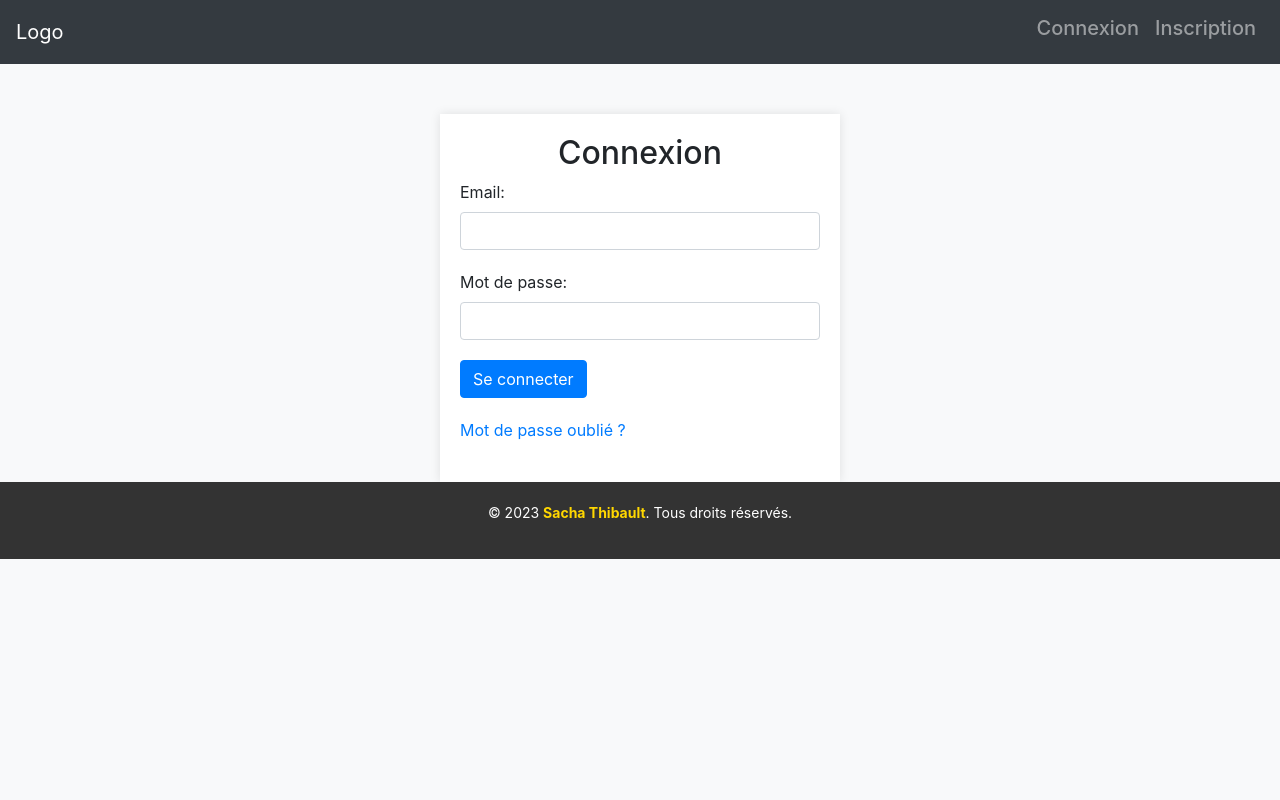
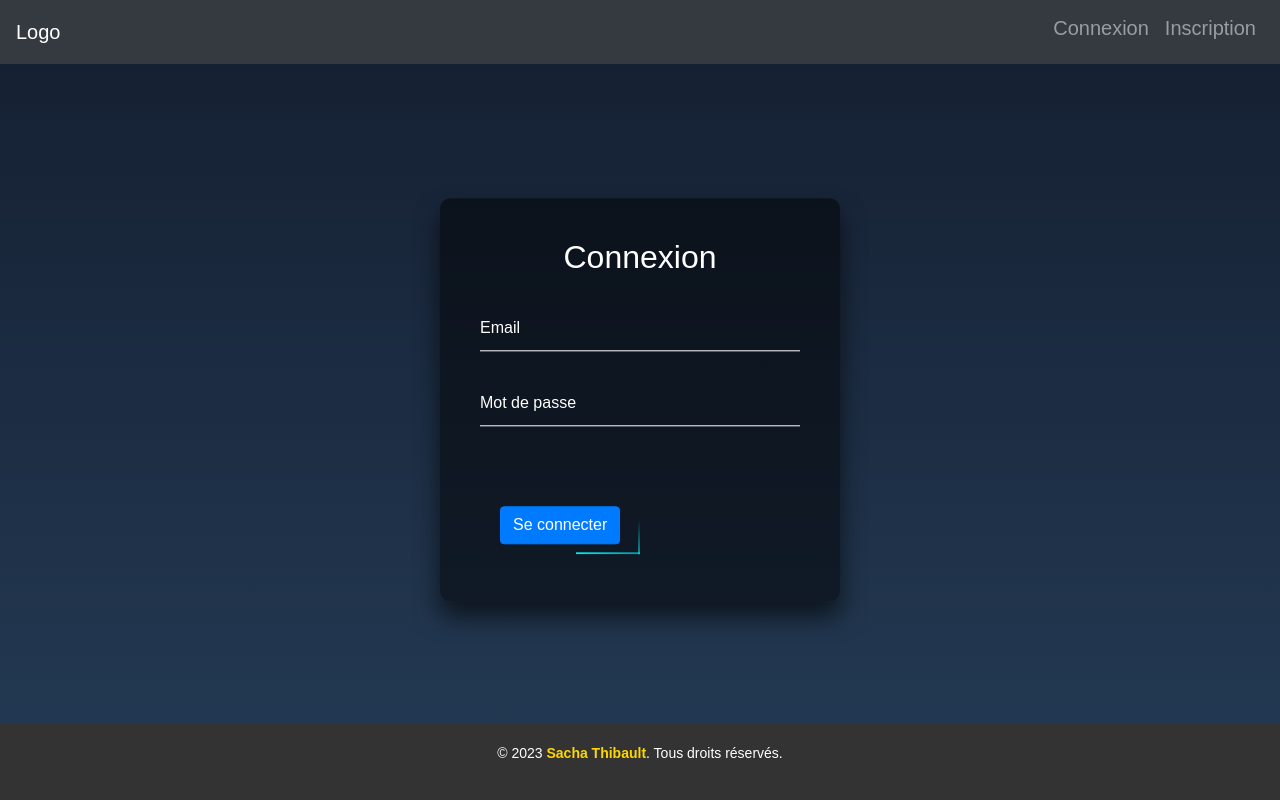
Before and after one commit to DevsAreAlsoHumans/Enigma, a PHP site: page /projet_WEB_PHP_YUG4/View/LoginView.php in a window 1280 px wide. Run offline with PHP 8.4, Linux system fonts and the light colour scheme; some libraries are stand-ins or nearby versions.

Commit message:
Update LoginView.php

```diff
--- a/View/LoginView.php
+++ b/View/LoginView.php
@@ -55,51 +55,180 @@ class LoginView
             <title>Connexion</title>
             <style>
                 body {
-                    background-color: #f8f9fa;
+                    margin: 0;
+                    padding: 0;
+                    font-family: sans-serif;
+                    background: linear-gradient(#141e30, #243b55);
+                    display: flex;
+                    flex-direction: column;
+                    min-height: 100vh;
                 }
 
-                .login-container {
-                    max-width: 400px;
-                    margin: auto;
-                    margin-top: 50px;
-                    padding: 20px;
-                    background-color: #fff;
-                    box-shadow: 0 0 10px rgba(0, 0, 0, 0.1);
+                .login-box {
+                    position: absolute;
+                    top: 50%;
+                    left: 50%;
+                    width: 400px;
+                    padding: 40px;
+                    transform: translate(-50%, -50%);
+                    background: rgba(0, 0, 0, .5);
+                    box-sizing: border-box;
+                    box-shadow: 0 15px 25px rgba(0, 0, 0, .6);
+                    border-radius: 10px;
                 }
 
-                .login-container h2 {
+                .login-box h2 {
+                    margin: 0 0 30px;
+                    padding: 0;
+                    color: #fff;
                     text-align: center;
                 }
 
-                .login-container p {
-                    color: <?php echo isset($_SESSION['connexion_status']) ? ($_SESSION['connexion_status'] === "Connexion réussie!" ? "green" : "red") : "inherit"; ?>;
+                .login-box .user-box {
+                    position: relative;
                 }
 
-                .form-group {
-                    margin-bottom: 20px;
+                .login-box .user-box input[type="email"],
+                .login-box .user-box input[type="password"],
+                .login-box .user-box input[type="text"] {
+                    width: 100%;
+                    padding: 10px 0;
+                    font-size: 16px;
+                    color: #fff;
+                    margin-bottom: 30px;
+                    border: none;
+                    border-bottom: 1px solid #fff;
+                    outline: none;
+                    background: transparent;
                 }
 
-                form {
-                    display: flex;
-                    flex-direction: column;
+                .login-box .user-box label {
+                    position: absolute;
+                    top: 0;
+                    left: 0;
+                    padding: 10px 0;
+                    font-size: 16px;
+                    color: #fff;
+                    pointer-events: none;
+                    transition: .5s;
                 }
 
-                button {
-                    padding: 10px;
-                    background-color: #007bff;
-                    color: #fff;
-                    border: none;
-                    cursor: pointer;
+                .login-box .user-box input:focus~label,
+                .login-box .user-box input:valid~label {
+                    top: -20px;
+                    left: 0;
+                    color: #03e9f4;
+                    font-size: 12px;
                 }
 
-                button:hover {
-                    background-color: #0056b3;
+                .login-box form a {
+                    position: relative;
+                    display: inline-block;
+                    padding: 10px 20px;
+                    color: #03e9f4;
+                    font-size: 16px;
+                    text-decoration: none;
+                    text-transform: uppercase;
+                    overflow: hidden;
+                    transition: .5s;
+                    margin-top: 40px;
+                    letter-spacing: 4px
+                }
+
+                .login-box a:hover {
+                    background: #03e9f4;
+                    color: #fff;
+                    border-radius: 5px;
+                    box-shadow: 0 0 5px #03e9f4,
+                    0 0 25px #03e9f4,
+                    0 0 50px #03e9f4,
+                    0 0 100px #03e9f4;
+                }
+
+                .login-box a span {
+                    position: absolute;
+                    display: block;
+                }
+
+                .login-box a span:nth-child(1) {
+                    top: 0;
+                    left: -100%;
+                    width: 100%;
+                    height: 2px;
+                    background: linear-gradient(90deg, transparent, #03e9f4);
+                    animation: btn-anim1 1s linear infinite;
+                }
+
+                @keyframes btn-anim1 {
+                    0% {
+                        left: -100%;
+                    }
+                    50%, 100% {
+                        left: 100%;
+                    }
+                }
+
+                .login-box a span:nth-child(2) {
+                    top: -100%;
+                    right: 0;
+                    width: 2px;
+                    height: 100%;
+                    background: linear-gradient(180deg, transparent, #03e9f4);
+                    animation: btn-anim2 1s linear infinite;
+                    animation-delay: .25s
+                }
+
+                @keyframes btn-anim2 {
+                    0% {
+                        top: -100%;
+                    }
+                    50%, 100% {
+                        top: 100%;
+                    }
+                }
+
+                .login-box a span:nth-child(3) {
+                    bottom: 0;
+                    right: -100%;
+                    width: 100%;
+                    height: 2px;
+                    background: linear-gradient(270deg, transparent, #03e9f4);
+                    animation: btn-anim3 1s linear infinite;
+                    animation-delay: .5s
+                }
+
+                @keyframes btn-anim3 {
+                    0% {
+                        right: -100%;
+                    }
+                    50%, 100% {
+                        right: 100%;
+                    }
+                }
+
+                .login-box a span:nth-child(4) {
+                    bottom: -100%;
+                    left: 0;
+                    width: 2px;
+                    height: 100%;
+                    background: linear-gradient(360deg, transparent, #03e9f4);
+                    animation: btn-anim4 1s linear infinite;
+                    animation-delay: .75s
+                }
+
+                @keyframes btn-anim4 {
+                    0% {
+                        bottom: -100%;
+                    }
+                    50%, 100% {
+                        bottom: 100%;
+                    }
                 }
             </style>
         </head>
 
         <body>
-            <div class="login-container">
+            <div class="login-box">
                 <h2>Connexion</h2>
                 <?php
                 if (isset($_SESSION['connexion_status'])) {
@@ -108,20 +237,21 @@ class LoginView
                 }
                 ?>
                 <form action="LoginView.php" method="post">
-                    <div class="form-group">
-                        <label for="email">Email:</label>
-                        <input type="email" id="email" name="email" class="form-control" required>
+                    <div class="user-box">
+                        <input type="email" id="email" name="email" required>
+                        <label>Email</label>
                     </div>
-                    <div class="form-group">
-                        <label for="password">Mot de passe:</label>
-                        <input type="password" id="password" name="password" class="form-control" required>
+                    <div class="user-box">
+                        <input type="password" id="password" name="password" required>
+                        <label>Mot de passe</label>
                     </div>
-                    <div class="form-group">
-                        <button type="submit" class="btn btn-primary">Se connecter</button>
-                    </div>
-                    <div class="form-group">
-                        <a href="ResetPasswordView.php">Mot de passe oublié ?</a>
-                    </div>
+                    <a href="#">
+                        <span></span>
+                        <span></span>
+                        <span></span>
+                        <span></span>
+                        <input type="submit" value="Se connecter" class="btn btn-primary">
+                    </a>
                 </form>
             </div>
         </body>
```
